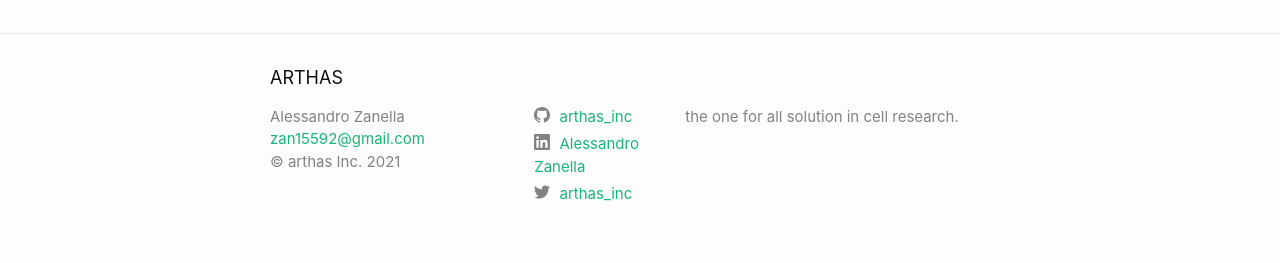
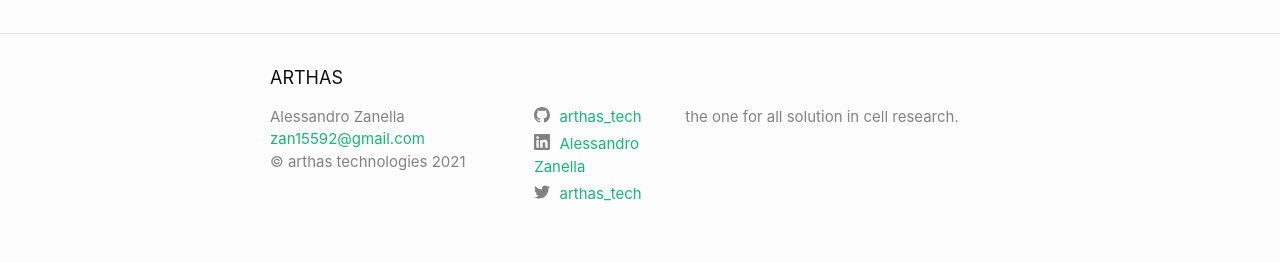
Before and after one commit to arthas-technologies/arthas-technologies.github.io, a Jekyll site: the page built from news.md, in a window 1280 px wide. Shown: the part 815-1078 px from the top of the page. Built offline with Jekyll 4.4.1, drawn with Linux system fonts in a browser that asks for light colours.

Commit message:
important changes to fix site

```diff
--- a/_config.yml
+++ b/_config.yml
@@ -23,16 +23,16 @@ email: zan15592@gmail.com
 description: >- # this means to ignore newlines until "baseurl:"
   the one for all solution in cell research.
 baseurl: "" # the subpath of your site, e.g. /blog
-url: "https://cellvision.github.io/" # the base hostname & protocol for your site, e.g. http://example.com
-twitter_username: arthas_inc
-github_username:  arthas_inc
+url: "https://arthas-technologies.github.io/" # the base hostname & protocol for your site, e.g. http://example.com
+twitter_username: arthas_tech
+github_username:  arthas_tech
 
 # Attributes that exist but arent default
 author: Alessandro Zanella
 linkedin_username: alessandro-zanella-464528171
 
 # new fields not defaulted
-copyright: "arthas Inc."
+copyright: "arthas technologies"
 
 #field that represents the path to title-logo
 
```
